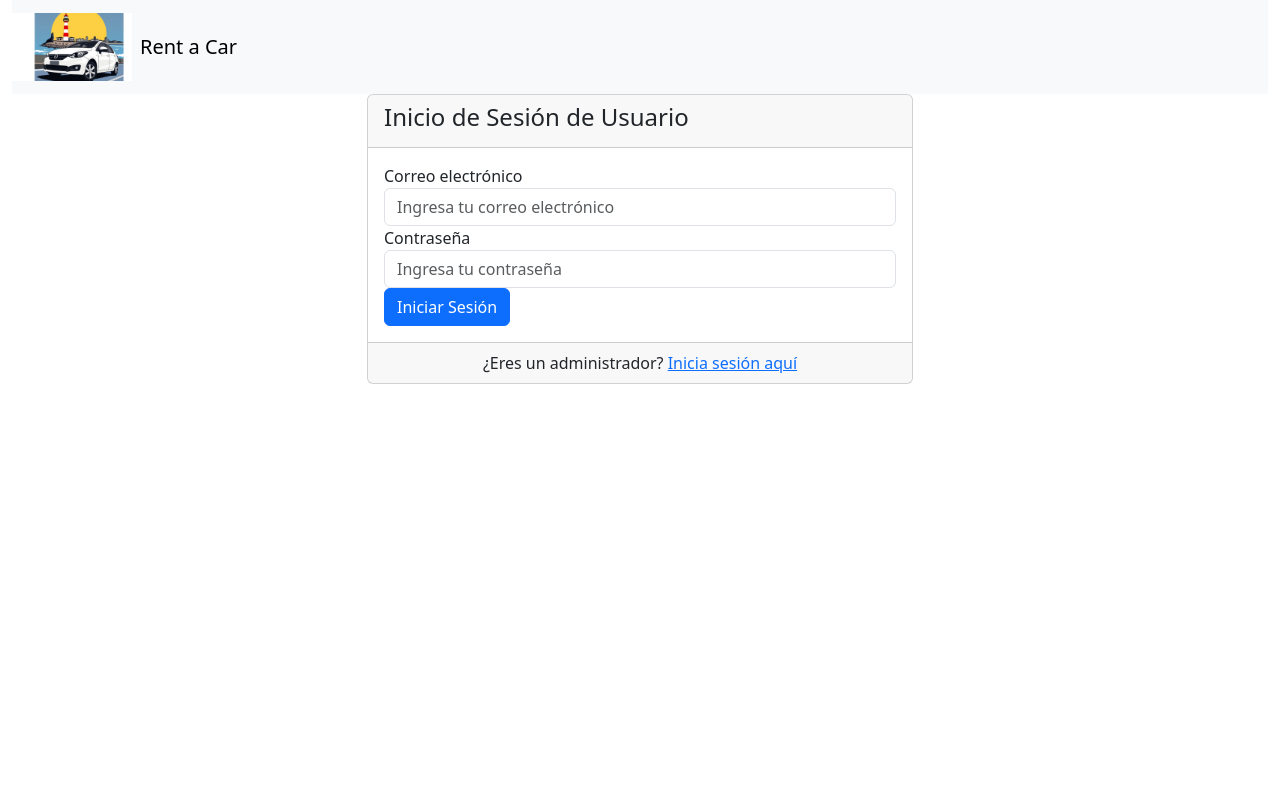
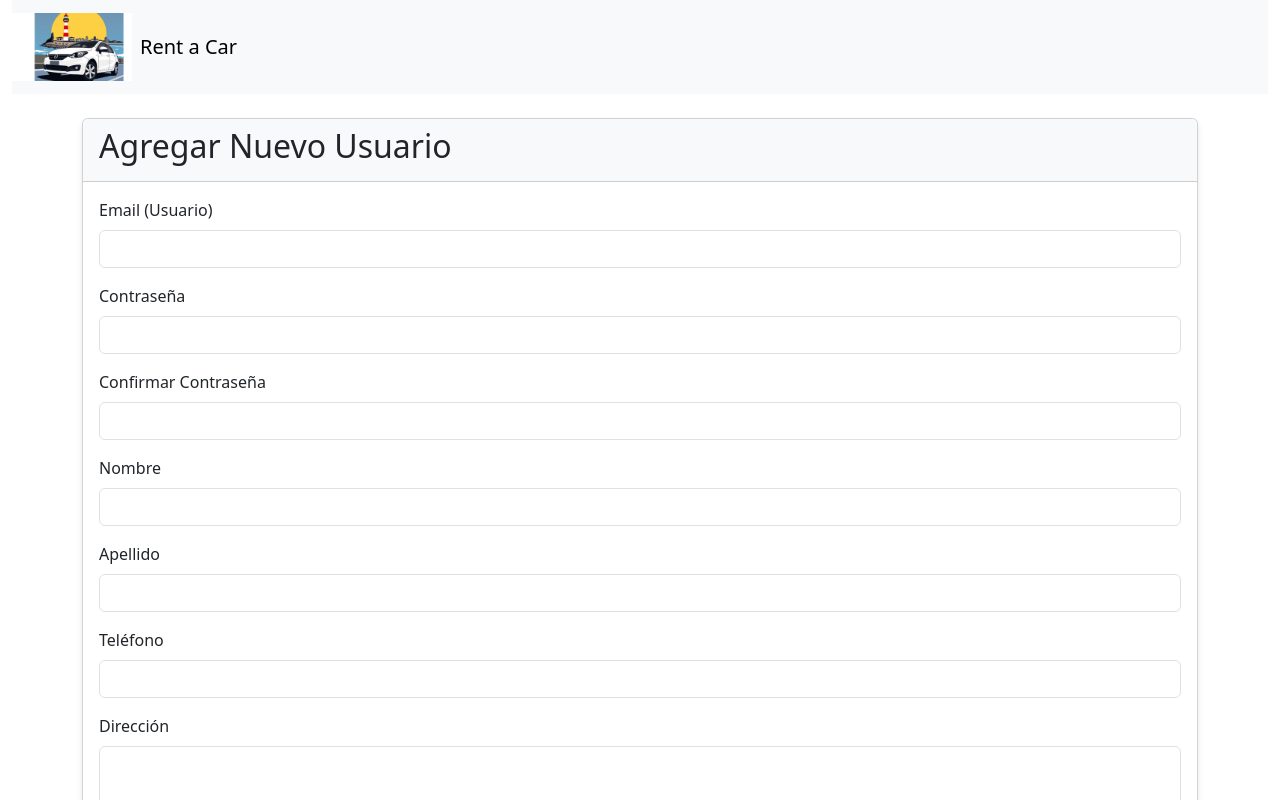
Before and after one commit to joaquinabbona/Rent-a-Car, an Angular app: page /add in a window 1280 px wide. Before the commit this address led to /login. Shown: the top 800 px of the page. Built offline with nearby package versions, Linux system fonts and the light colour scheme.

Commit message:
Agregado el registrarse aqui

```diff
--- a/src/app/clients/clients/clients-routing.module.ts
+++ b/src/app/clients/clients/clients-routing.module.ts
@@ -11,7 +11,7 @@ import { AuthGuard } from '../../auth/auth.guard';
 
 const routes: Routes = [
   { path: '', component: ClientListComponent, canActivate: [AuthGuard], data: { roles: ['client'] } },
-  { path: 'add', component: ClientAddComponent, canActivate: [AuthGuard], data: { roles: ['client'] } },
+  { path: 'add', component: ClientAddComponent },
   { path: 'edit/:id', component: EditClientComponent, canActivate: [AuthGuard], data: { roles: ['admin', 'client'] } },
   { path: 'detail/:id', component: ClientDetailComponent, },
   { path: 'login', component: ClientLoginComponent },
--- a/src/app/clients/clients/components/client-add/client-add.component.ts
+++ b/src/app/clients/clients/components/client-add/client-add.component.ts
@@ -42,7 +42,10 @@ export class ClientAddComponent implements OnInit {
 
   onSubmit() {
     if (this.clientForm.valid) {
-      const userData = {...this.clientForm.value};
+      const userData = {
+        ...this.clientForm.value,
+        isActive: true
+      };
       delete userData.confirmPassword;
 
       this.clientService.addClient(userData).subscribe({
@@ -57,6 +60,7 @@ export class ClientAddComponent implements OnInit {
       });
     }
   }
+
   onCancel(): void {
     this.router.navigate(['/clients']);
   }
--- a/src/app/clients/clients/components/client-login/client-login.component.html
+++ b/src/app/clients/clients/components/client-login/client-login.component.html
@@ -38,6 +38,9 @@
           </form>
         </div>
         <div class="card-footer text-center">
+          ¿No tienes una cuenta? <a routerLink="/add">Registrate aquí</a>
+        </div>
+        <div class="card-footer text-center">
           ¿Eres un administrador? <a routerLink="/admin-login">Inicia sesión aquí</a>
         </div>
       </div>
--- a/src/app/clients/clients/components/client-login/client-login.component.ts
+++ b/src/app/clients/clients/components/client-login/client-login.component.ts
@@ -49,4 +49,6 @@ export class ClientLoginComponent {
       this.errorMessage = 'Por favor, complete todos los campos requeridos.';
     }
   }
+
+
 }
```
